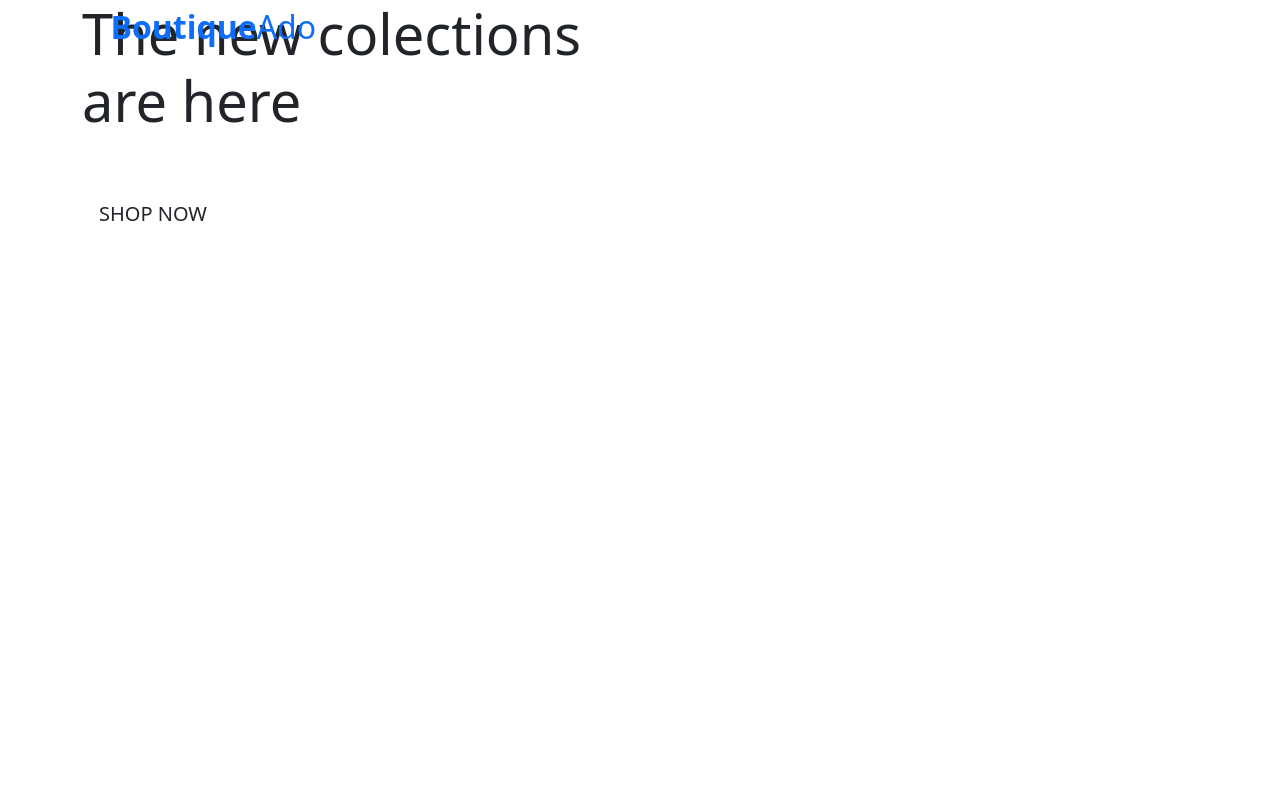
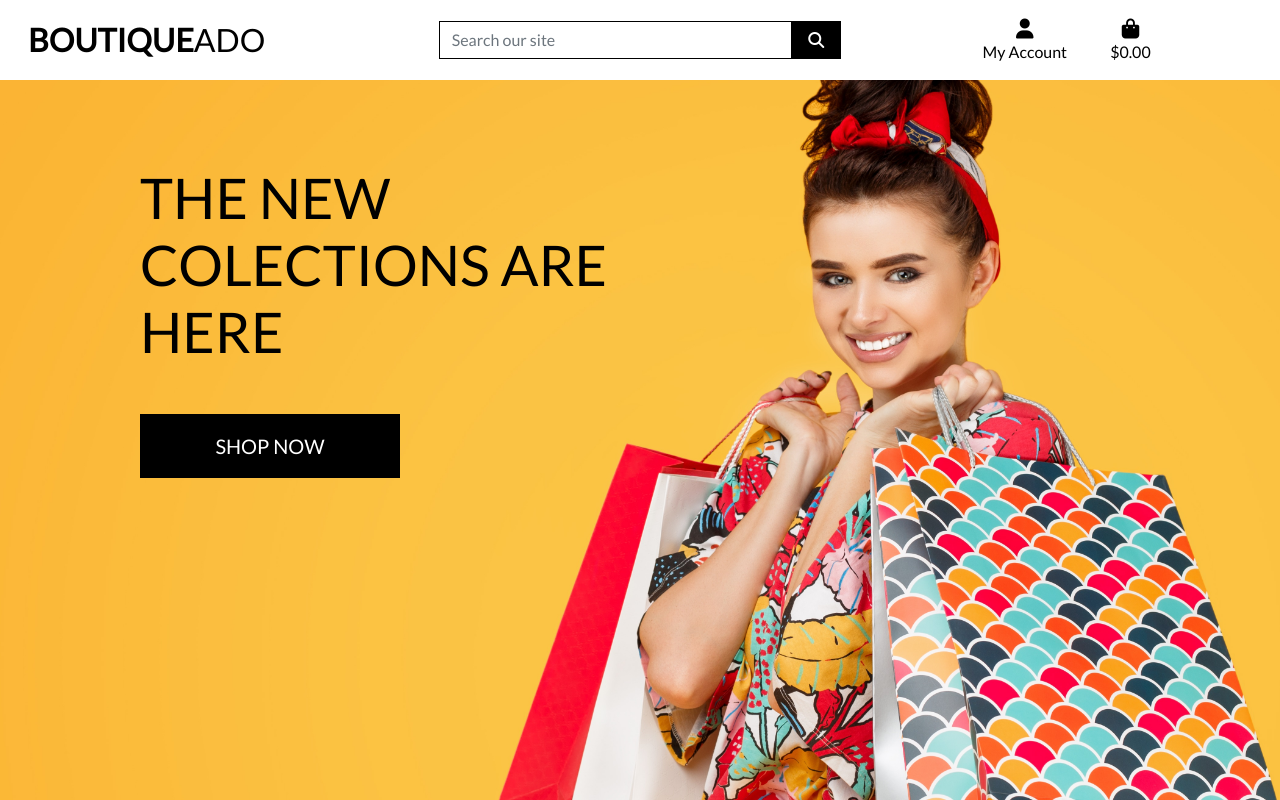
Before and after one commit to adams-ears/boutique_ado_v1, a Django app: page / in a window 1280 px wide. Run offline with Django 3.2, Linux system fonts and the light colour scheme; some libraries are stand-ins or nearby versions.

Commit message:
completed homepage header and css

```diff
--- a/boutique_ado/settings.py
+++ b/boutique_ado/settings.py
@@ -148,3 +148,7 @@ USE_TZ = True
 # https://docs.djangoproject.com/en/3.1/howto/static-files/
 
 STATIC_URL = '/static/'
+STATICFILES_DIRS = (os.path.join(BASE_DIR, 'static'),)
+
+MEDIA_URL = '/media/'
+MEDIA_ROOT = os.path.join(BASE_DIR, 'media')
--- a/boutique_ado/urls.py
+++ b/boutique_ado/urls.py
@@ -15,9 +15,11 @@ Including another URLconf
 """
 from django.contrib import admin
 from django.urls import path, include
+from django.conf import settings
+from django.conf.urls.static import static
 
 urlpatterns = [
     path('admin/', admin.site.urls),
     path('accounts/', include('allauth.urls')),
     path('', include('home.urls')),
-]
+] + static(settings.MEDIA_URL, document_root=settings.MEDIA_ROOT)
--- /dev/null
+++ b/static/css/base.css
@@ -0,0 +1,81 @@
+html{
+    height: 100%;
+}
+
+body{
+    background: url('/media/homepage_background_cropped.jpg') no-repeat center center fixed;
+    background-size: cover;
+    height: calc(100vh -164px);
+    color: #555;
+    font-family: 'Lato';
+}
+
+/* from Bulma */
+.icon {
+    align-items: center;
+    display: inline-flex;
+    justify-content: center;
+    height: 1.5rem;
+    width: 1.5rem;
+}
+
+.logo-font {
+    text-transform: uppercase;
+}
+
+.main-logo-link {
+    width: fit-content;
+}
+
+.shop-now-button {
+    background: black;
+    color: white;
+    min-width: 260px;
+}
+
+.btn-black {
+    background: black;
+    color: white;
+}
+
+.shop-now-button:hover,
+.shop-now-button:active,
+.shop-now-button:focus,
+.btn-black:hover,
+.btn-black:active,
+.btn-black:focus {
+    background: #222;
+    color: white;
+}
+
+.text-black {
+    color: #000 !important;
+}
+
+.border-black {
+    border: 1px solid black !important;
+}
+
+/* -------------------------------- Media Queries */
+
+/* Slightly larger container on xl screens */
+@media (min-width: 1200px) {
+  .container {
+    max-width: 80%;
+  }
+}
+
+/* fixed top navbar only on medium and up */
+@media (min-width: 992px) {
+    .fixed-top-desktop-only {
+        position: fixed;
+        top: 0;
+        right: 0;
+        left: 0;
+        z-index: 1030;
+    }
+
+    .header-container {
+        padding-top: 164px;
+    }
+}
--- a/templates/base.html
+++ b/templates/base.html
@@ -2,6 +2,7 @@
 
 <!doctype html>
 <html lang="en">
+
 <head>
 
     {% block meta %}
@@ -15,15 +16,25 @@
 
     {% block corecss %}
     <link href="https://cdn.jsdelivr.net/npm/bootstrap@5.0.0-beta1/dist/css/bootstrap.min.css" rel="stylesheet" integrity="sha384-giJF6kkoqNQ00vy+HMDP7azOuL0xtbfIcaT9wjKHr8RbDVddVHyTfAAsrekwKmP1" crossorigin="anonymous">
+    <link href="https://fonts.googleapis.com/css2?family=Lato&display=swap" rel="stylesheet">
+    <link rel="stylesheet" href="{% static 'css/base.css' %}">
+
     {% endblock %}
 
     {% block extra_css%}
     {% endblock %}
 
     {% block corejs %}
-        <script src="https://cdn.jsdelivr.net/npm/bootstrap@5.0.0-beta1/dist/js/bootstrap.bundle.min.js" integrity="sha384-ygbV9kiqUc6oa4msXn9868pTtWMgiQaeYH7/t7LECLbyPA2x65Kgf80OJFdroafW" crossorigin="anonymous"></script>
-        <script src="https://cdn.jsdelivr.net/npm/@popperjs/core@2.5.4/dist/umd/popper.min.js" integrity="sha384-q2kxQ16AaE6UbzuKqyBE9/u/KzioAlnx2maXQHiDX9d4/zp8Ok3f+M7DPm+Ib6IU" crossorigin="anonymous"></script>
-        <script src="https://cdn.jsdelivr.net/npm/bootstrap@5.0.0-beta1/dist/js/bootstrap.min.js" integrity="sha384-pQQkAEnwaBkjpqZ8RU1fF1AKtTcHJwFl3pblpTlHXybJjHpMYo79HY3hIi4NKxyj" crossorigin="anonymous"></script>
+    <script src="https://kit.fontawesome.com/41164d4a15.js" crossorigin="anonymous"></script>
+    <script src="https://cdn.jsdelivr.net/npm/bootstrap@5.0.0-beta1/dist/js/bootstrap.bundle.min.js"
+        integrity="sha384-ygbV9kiqUc6oa4msXn9868pTtWMgiQaeYH7/t7LECLbyPA2x65Kgf80OJFdroafW"
+        crossorigin="anonymous"></script>
+    <script src="https://cdn.jsdelivr.net/npm/@popperjs/core@2.5.4/dist/umd/popper.min.js"
+        integrity="sha384-q2kxQ16AaE6UbzuKqyBE9/u/KzioAlnx2maXQHiDX9d4/zp8Ok3f+M7DPm+Ib6IU"
+        crossorigin="anonymous"></script>
+    <script src="https://cdn.jsdelivr.net/npm/bootstrap@5.0.0-beta1/dist/js/bootstrap.min.js"
+        integrity="sha384-pQQkAEnwaBkjpqZ8RU1fF1AKtTcHJwFl3pblpTlHXybJjHpMYo79HY3hIi4NKxyj"
+        crossorigin="anonymous"></script>
     {% endblock %}
 
     {% block extra_js%}
@@ -31,19 +42,71 @@
 
     <title>Boutique Ado {% block extra_title%}{% endblock %}</title>
 </head>
+
 <body>
     <header class="container-fluid fixed-top">
-            <div class="row">
+        <div id= "topnav" class="row bg-white py-lg-2 d-none d-lg-flex">
             <div class="col-12 col-lg-4 my-auto py-1 py-lg-0 text-center text-lg-left">
                 <a href="{% url 'home'%}" class="nav-link main-logo-link">
                     <h2 class="logo-font text-black my-0"><strong>Boutique</strong>Ado</h2>
                 </a>
             </div>
-                <div class="col-12 col-lg-4 my-auto py-1 py-lg-0"></div>
-                <div class="col-12 col-lg-4 my-auto py-1 py-lg-0"></div>
-
+            <div class="col-12 col-lg-4 my-auto py-1 py-lg-0">
+                <form method="GET" action="">
+                    <div class="input-group w-100">
+                        <input class="form-control border border-black rounded-0" type="text" name="q"
+                            placeholder="Search our site">
+                        <div class="input-group-append">
+                            <button class="form-control btn btn-black border border-black rounded-0" type="submit">
+                                <span class="icon">
+                                    <i class="fas fa-search"></i>
+                                </span>
+                            </button>
                         </div>
-
+                    </div>
+                </form>
+            </div>
+            <div class="col-12 col-lg-4 my-auto py-1 py-lg-0">
+                <ul class="list-inline list-unstyled text-center text-lg-right my-0">
+                    <li class="list-inline-item dropdown">
+                        <a class="text-black nav-link" href="#" id="user-options" data-toggle="dropdown"
+                            aria-haspopup="true" aria-expanded="false">
+                            <div class="text-center">
+                                <div><i class="fas fa-user fa-lg"></i></div>
+                                <p class="my-0">My Account</p>
+                            </div>
+                        </a>
+                        <div class="dropdown-menu border-0" aria-labelledby="user-options">
+                            {% if request.user.is_authenticated %}
+                            {% if request.user.is_superuser %}
+                            <a href="" class="dropdown-item">Product Management</a>
+                            {% endif %}
+                            <a href="" class="dropdown-item">My Profile</a>
+                            <a href="{% url 'account_logout' %}" class="dropdown-item">Logout</a>
+                            {% else %}
+                            <a href="{% url 'account_signup' %}" class="dropdown-item">Register</a>
+                            <a href="{% url 'account_login' %}" class="dropdown-item">Login</a>
+                            {% endif %}
+                        </div>
+                    </li>
+                    <li class="list-inline-item">
+                        <a class="{% if grand_total %}text-info font-weight-bold{% else %}text-black{% endif %} nav-link"
+                            href="">
+                            <div class="text-center">
+                                <div><i class="fas fa-shopping-bag fa-lg"></i></div>
+                                <p class="my-0">
+                                    {% if grand_total %}
+                                    ${{ grand_total|floatformat:2 }}
+                                    {% else %}
+                                    $0.00
+                                    {% endif %}
+                                </p>
+                            </div>
+                        </a>
+                    </li>
+                </ul>
+            </div>
+        </div>
     </header>
 
     {% if messages %}
@@ -61,4 +124,5 @@
 
 
 </body>
+
 </html>
```
Also changed, not shown: media/homepage_background_cropped.jpg (added). Lines whose indentation alone changed are shown as unchanged.
